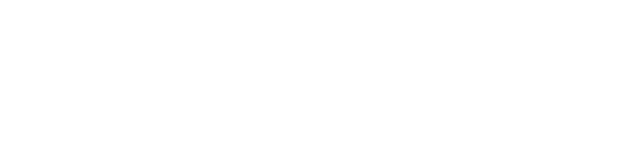
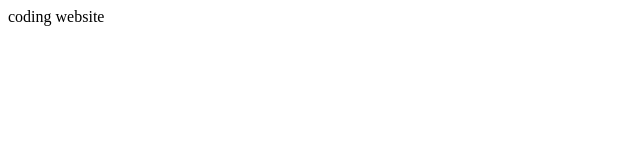
Before and after one commit to IsaacSkerriesDublin/important-coding-project-website-cv-future, a plain HTML site: page index.html in a window 1280 px wide. Shown: the whole page, without its empty margins (0-640 px from the left). Drawn offline with Linux system fonts and the light colour scheme.

Commit message:
Update index.html

```diff
--- a/index.html
+++ b/index.html
@@ -7,7 +7,7 @@ Welcome to my exsperience of coding
 </head>
 
 <body>
-
+coding website
 
 </body>
 </html>
```
